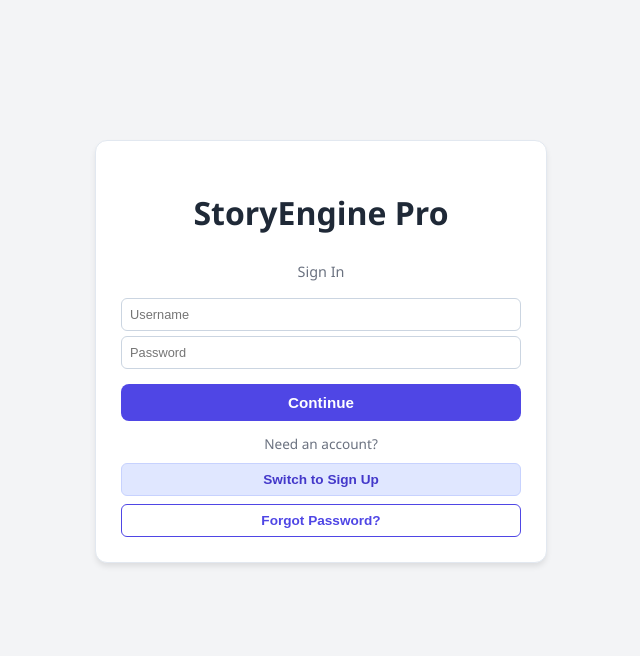
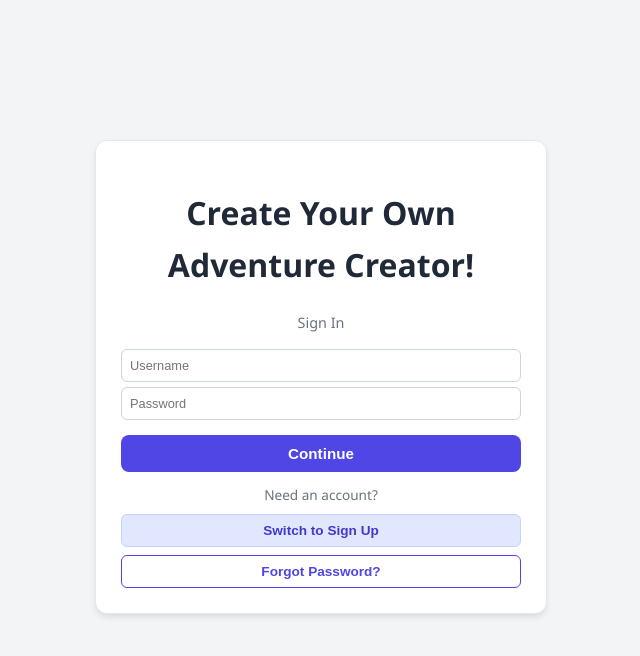
Before and after one commit to rsarangaya/CYOA.C, a plain HTML site: page index.html in a window 1280 px wide. Shown: the whole page, without its empty margins (319-959 px from the left). Drawn offline with Linux system fonts and the light colour scheme.

Commit message:
Update index.html

```diff
--- a/index.html
+++ b/index.html
@@ -3,7 +3,7 @@
 <head>
     <meta charset="UTF-8">
     <meta name="viewport" content="width=device-width, initial-scale=1.0">
-    <title>StoryEngine Pro</title>
+    <title>CYOA.C</title>
     <link rel="stylesheet" href="style.css">
 
 <script src="script.js"></script>
@@ -13,7 +13,7 @@
 <!-- AUTH SCREEN -->
 <div id="auth-screen" class="screen active">
     <div class="card auth-card" style="max-width: 400px; margin: 100px auto; text-align: center;">
-        <h1>StoryEngine Pro</h1>
+        <h1>Create Your Own Adventure Creator!</h1>
         <div id="auth-mode-label" style="margin-bottom: 10px; font-size: 0.9rem; color:#6b7280;">Sign In</div>
 
         <div id="standard-auth-fields">
```
